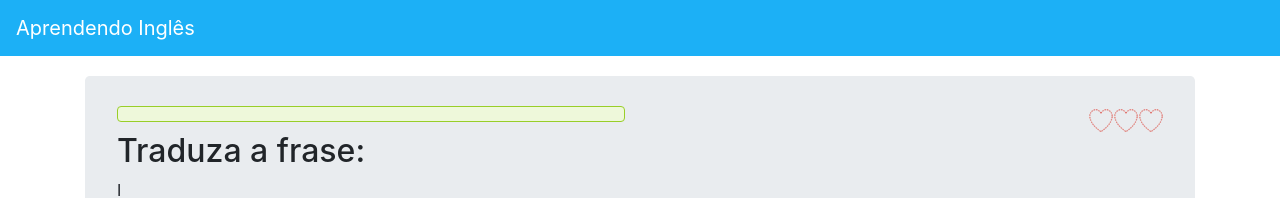
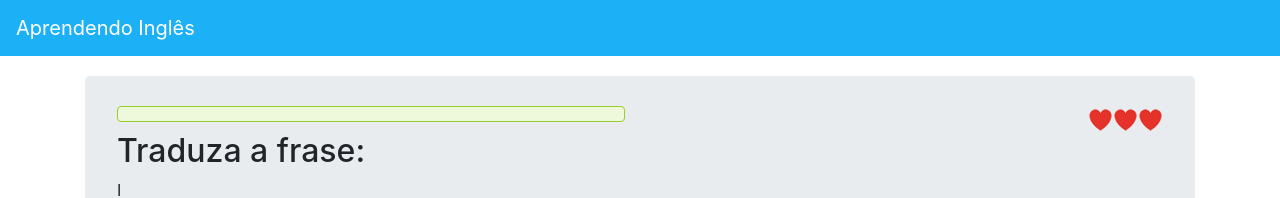
Before and after one commit to jonathanslima/Curso-ES6-TS-Angular, an Angular app in the folder angularProjetos/app1/: page / in a window 1280 px wide. Shown: the top 198 px of the page. Built offline with nearby package versions, Linux system fonts and the light colour scheme.

Commit message:
adicionado logica das tentativas

```diff
--- a/angularProjetos/app1/src/app/painel/painel.component.html
+++ b/angularProjetos/app1/src/app/painel/painel.component.html
@@ -7,7 +7,7 @@
 
       <div class="col-sm-6">
         <div class="d-flex justify-content-end">
-            <app-tentativas></app-tentativas>
+          <app-tentativas [tentativas]="tentativas"></app-tentativas>
         </div>
       </div>
     </div>
--- a/angularProjetos/app1/src/app/painel/painel.component.ts
+++ b/angularProjetos/app1/src/app/painel/painel.component.ts
@@ -1,4 +1,4 @@
-import { Component, OnInit } from '@angular/core';
+import { Component, OnInit, Input } from '@angular/core';
 import { FraseModel } from '../shared/frase.model';
 import { FRASES } from './frase-mock';
 
@@ -55,6 +55,7 @@ export class PainelComponent implements OnInit {
       this.tentativas--;
       console.log(this.tentativas)
 
+
       if(this.tentativas == -1){
         alert('Você perdeu!')
       }
--- a/angularProjetos/app1/src/app/tentativas/tentativas.component.ts
+++ b/angularProjetos/app1/src/app/tentativas/tentativas.component.ts
@@ -1,4 +1,4 @@
-import { Component, OnInit } from '@angular/core';
+import { Component, OnInit, Input, OnChanges, OnDestroy } from '@angular/core';
 import { Coracao } from '../shared/coracao.model'
 
 @Component({
@@ -6,16 +6,32 @@ import { Coracao } from '../shared/coracao.model'
   templateUrl: './tentativas.component.html',
   styleUrls: ['./tentativas.component.scss']
 })
-export class TentativasComponent implements OnInit {
+export class TentativasComponent implements OnInit, OnChanges, OnDestroy {
+  @Input() public tentativas : number;
+
   public coracoes: Coracao[] = [
-    new Coracao(false),
-    new Coracao(false),
-    new Coracao(false),
+    new Coracao(true),
+    new Coracao(true),
+    new Coracao(true),
   ]
 
-  constructor() {}
+  constructor() {
+
+  }
 
   ngOnInit() {
   }
 
+  ngOnChanges(){
+    if(this.coracoes.length !== this.tentativas){
+      let indice = this.coracoes.length - this.tentativas;
+      this.coracoes[indice - 1].coracaoCheio = false;
+    }
+
+  }
+
+  ngOnDestroy(){
+
+  }
+
 }
```
